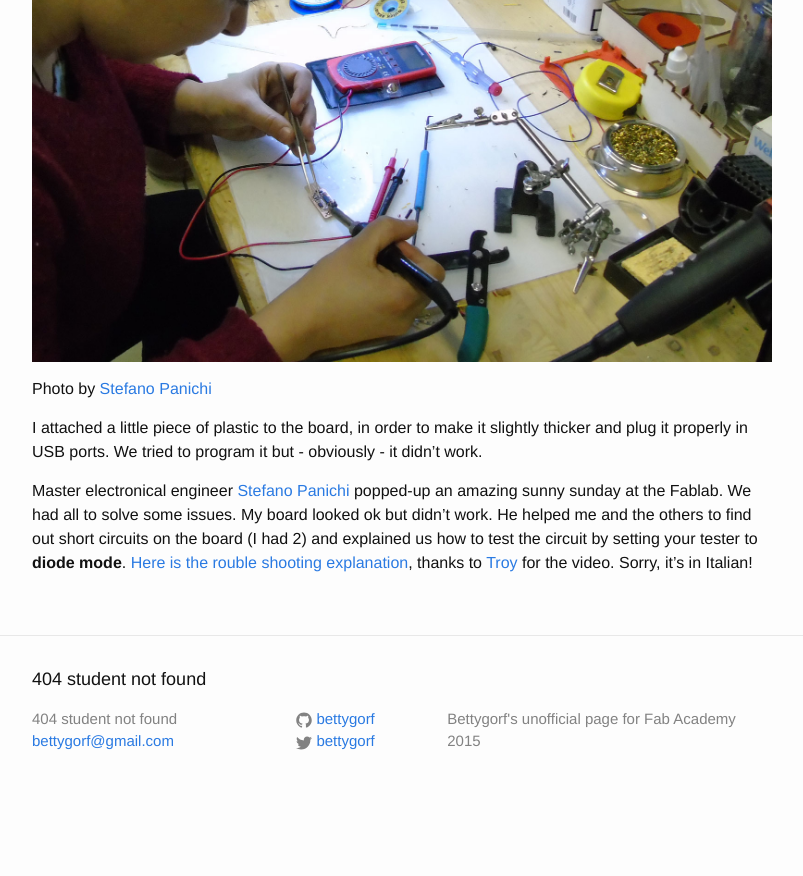
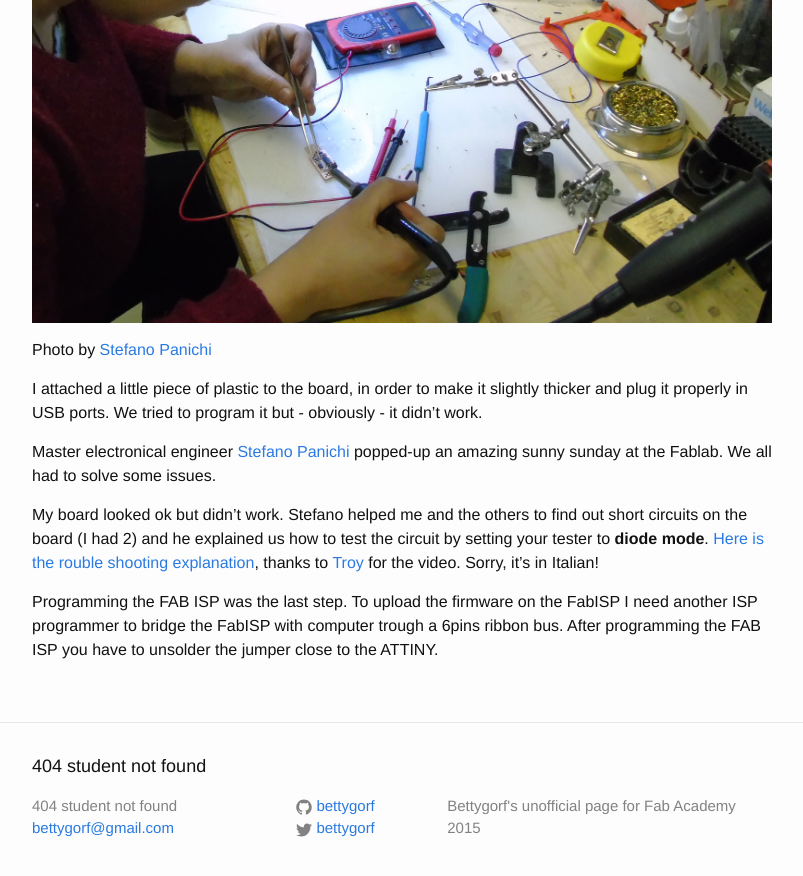
Before and after one commit to bettygorf/bettygorf, a Jekyll site: the page built from _posts/2015-03-15-02.markdown, in a window 1280 px wide and 900 px high, scrolled down 2242 px. Shown: the top 876 px of the window, without its empty margins (238-1041 px from the left). Built offline with Jekyll 4.4.1, drawn with Linux system fonts in a browser that asks for light colours; before the commit the page ends 3055 px from its top, so only the background shows below that; some of the changed text lies outside the part shown.

Commit message:
bettygorf

```diff
--- a/_posts/2015-03-15-02.markdown
+++ b/_posts/2015-03-15-02.markdown
@@ -34,4 +33,10 @@
 
 I attached a little piece of plastic to the board, in order to make it slightly thicker and plug it properly in USB ports. We tried to program it but - obviously - it didn't work.
 
-Master electronical engineer [Stefano Panichi](https://twitter.com/StefanoPanichi) popped-up an amazing sunny sunday at the Fablab. We had all to solve some issues. My board looked ok but didn't work. He helped me and the others to find out short circuits on the board (I had 2) and explained us how to test the circuit by setting your tester to **diode mode**. [Here is the rouble shooting explanation](https://plus.google.com/+TroyNachtigallDesign/posts/ZypkDPMeN24), thanks to [Troy](http://fabacademy.org/archives/2015/eu/students/nachtigall.troy_robert/) for the video. Sorry, it's in Italian!
+Master electronical engineer [Stefano Panichi](https://twitter.com/StefanoPanichi) popped-up an amazing sunny sunday at the Fablab. We all had to solve some issues.
+
+My board looked ok but didn't work. Stefano helped me and the others to find out short circuits on the board (I had 2) and he explained us how to test the circuit by setting your tester to **diode mode**. [Here is the rouble shooting explanation](https://plus.google.com/+TroyNachtigallDesign/posts/ZypkDPMeN24), thanks to [Troy](http://fabacademy.org/archives/2015/eu/students/nachtigall.troy_robert/) for the video. Sorry, it's in Italian!
+
+Programming the FAB ISP was the last step.
+To upload the firmware on the FabISP I need another ISP programmer to bridge the FabISP with computer trough a 6pins ribbon bus.
+After programming the FAB ISP you have to unsolder the jumper close to the ATTINY.
```
Also changed, not shown: other parts of _posts/2015-03-15-02.markdown (+0 -1 lines).
